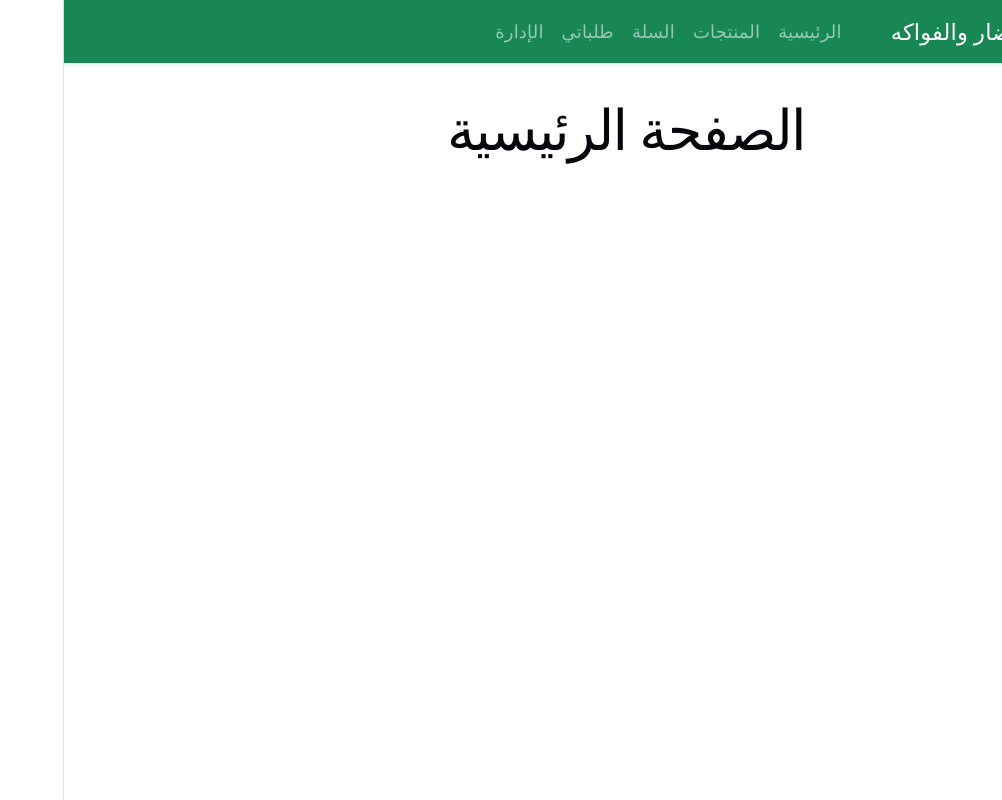
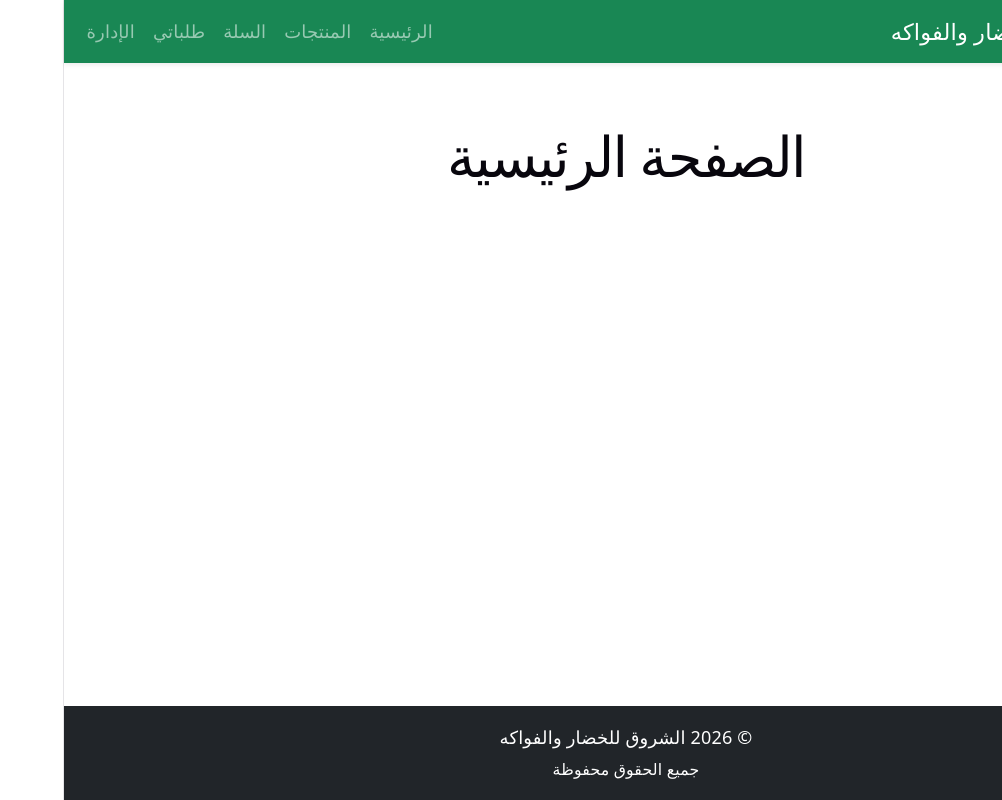
Before and after one commit to TALEBAMRO/al-shorouq-store, a React (Vite) app: page / in a window 1280 px wide. Shown: the whole page, without its empty margins (278-1280 px from the left). Built offline with nearby package versions, Linux system fonts and the light colour scheme.

Commit message:
Implement sticky footer layout and update navbar

```diff
--- /dev/null
+++ b/src/components/Footer.jsx
@@ -0,0 +1,17 @@
+function Footer() {
+    return (
+        <footer className="bg-dark text-white text-center py-3 mt-5">
+            <div className="container">
+                <p className="mb-1">
+                    © 2026 الشروق للخضار والفواكه
+                </p>
+
+                <small>
+                    جميع الحقوق محفوظة
+                </small>
+            </div>
+        </footer>
+    );
+}
+
+export default Footer;
--- a/src/components/Navbar.jsx
+++ b/src/components/Navbar.jsx
@@ -19,7 +19,7 @@ function Navbar() {
                 </button>
 
                 <div className="collapse navbar-collapse" id="navbarNav">
-                    <ul className="navbar-nav ms-auto">
+                    <ul className="navbar-nav me-auto">
                         <li className="nav-item">
                             <Link className="nav-link" to="/">
                                 الرئيسية
--- a/src/layouts/MainLayouts.jsx
+++ b/src/layouts/MainLayouts.jsx
@@ -1,14 +1,16 @@
 import {Outlet} from "react-router-dom";
 import Navbar from "../components/Navbar";
+import Footer from "../components/Footer";
 
 function MainLayout() {
     return (
-        <>
+        <div className="d-flex flex-column min-vh-100">
             <Navbar />
-                <main>
+                <main className="container py-4 flex-grow-1">
                     <Outlet />
                 </main>
-        </>
+            <Footer />
+        </div>
     );
 }
 
```
